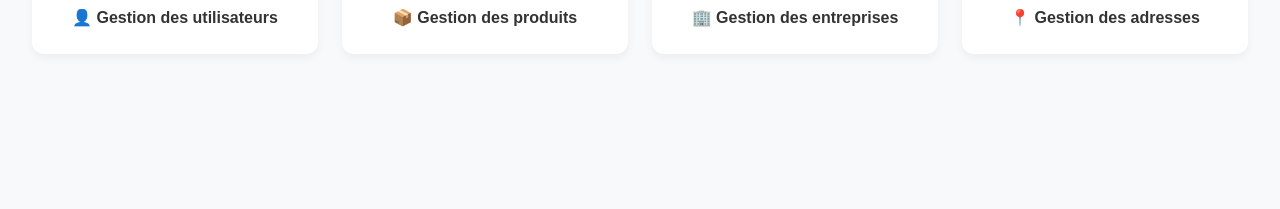
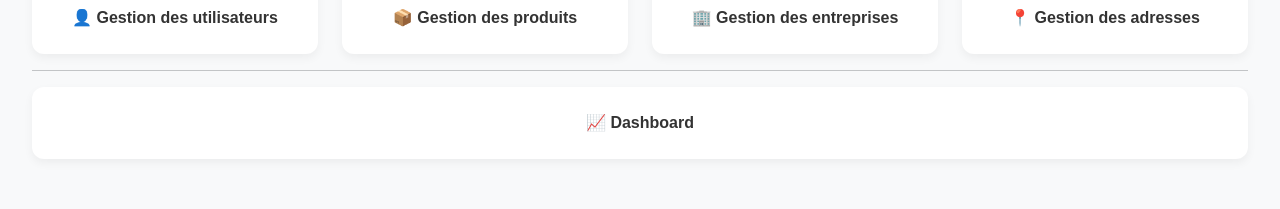
Before and after one commit to mliebaut/JohnCyna, a Vue app in the folder Cyna-Front/: page /backoffice in a window 1280 px wide. Shown: the part 176-385 px from the top of the page. Built offline with nearby package versions, Linux system fonts and the light colour scheme; no server answers.

Commit message:
Ajout DashboardLayout.vue dans BackOfficeView.vue

```diff
--- a/Cyna-Front/src/views/BackOffice/BackOfficeView.vue
+++ b/Cyna-Front/src/views/BackOffice/BackOfficeView.vue
@@ -34,6 +34,15 @@
         📍 Gestion des adresses
       </RouterLink>
     </nav>
+    <hr>
+    <nav style="display: grid; grid-template-columns: repeat(auto-fit, minmax(250px, 1fr)); gap: 1.5rem;">
+      <RouterLink
+          to="/backoffice/dashboard"
+          class="card-link"
+      >
+        📈 Dashboard
+      </RouterLink>
+    </nav>
   </main>
 </template>
 
--- a/Cyna-Front/src/views/DashboardLayout.vue
+++ b/Cyna-Front/src/views/BackOffice/DashboardLayout.vue
@@ -15,7 +15,7 @@
 
 <script lang="ts">
 import { defineComponent } from 'vue';
-import Sidebar from "../components/Sidebar.vue";
+import Sidebar from "../../components/Sidebar.vue";
 export default defineComponent({
   name: 'DashboardLayout',
   components: {
```
